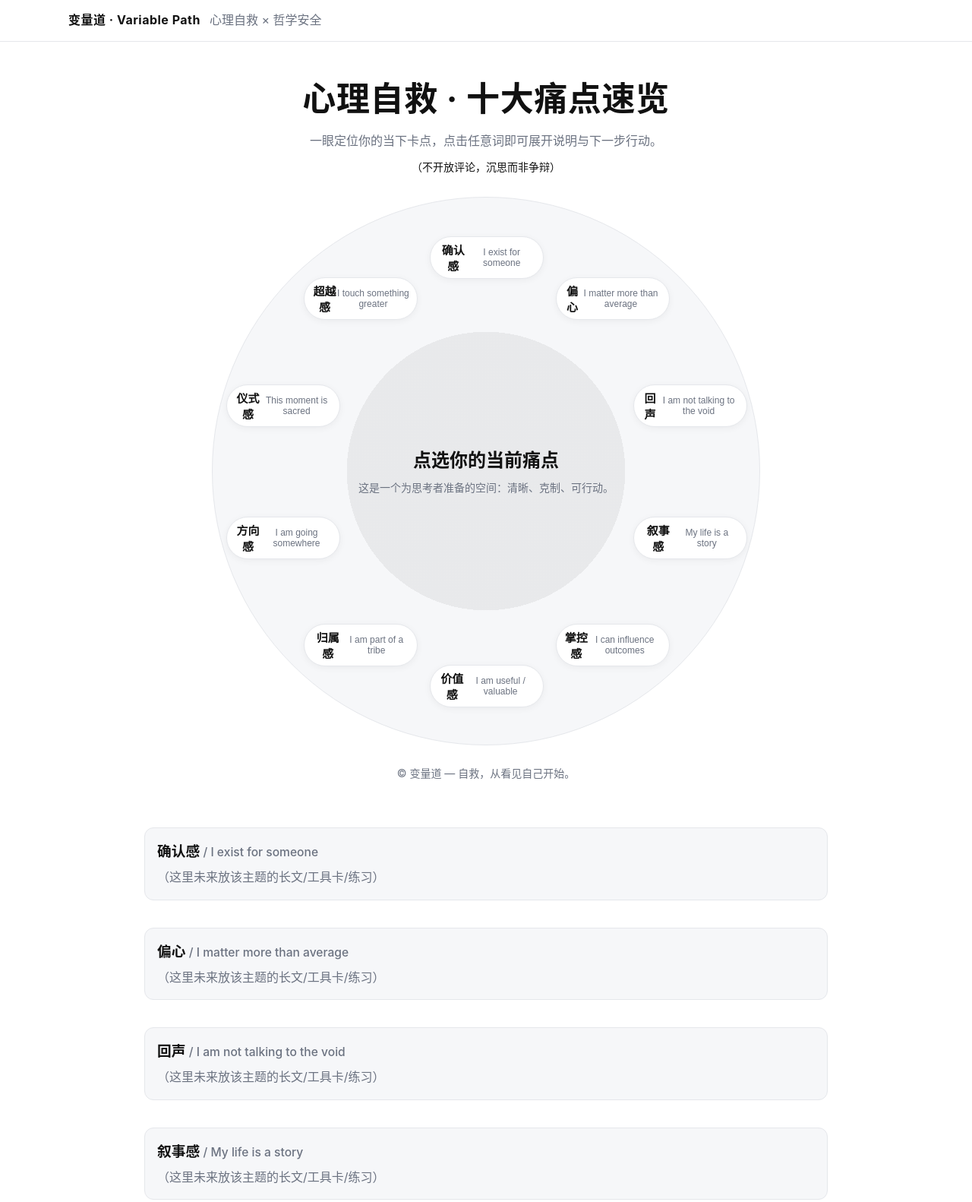
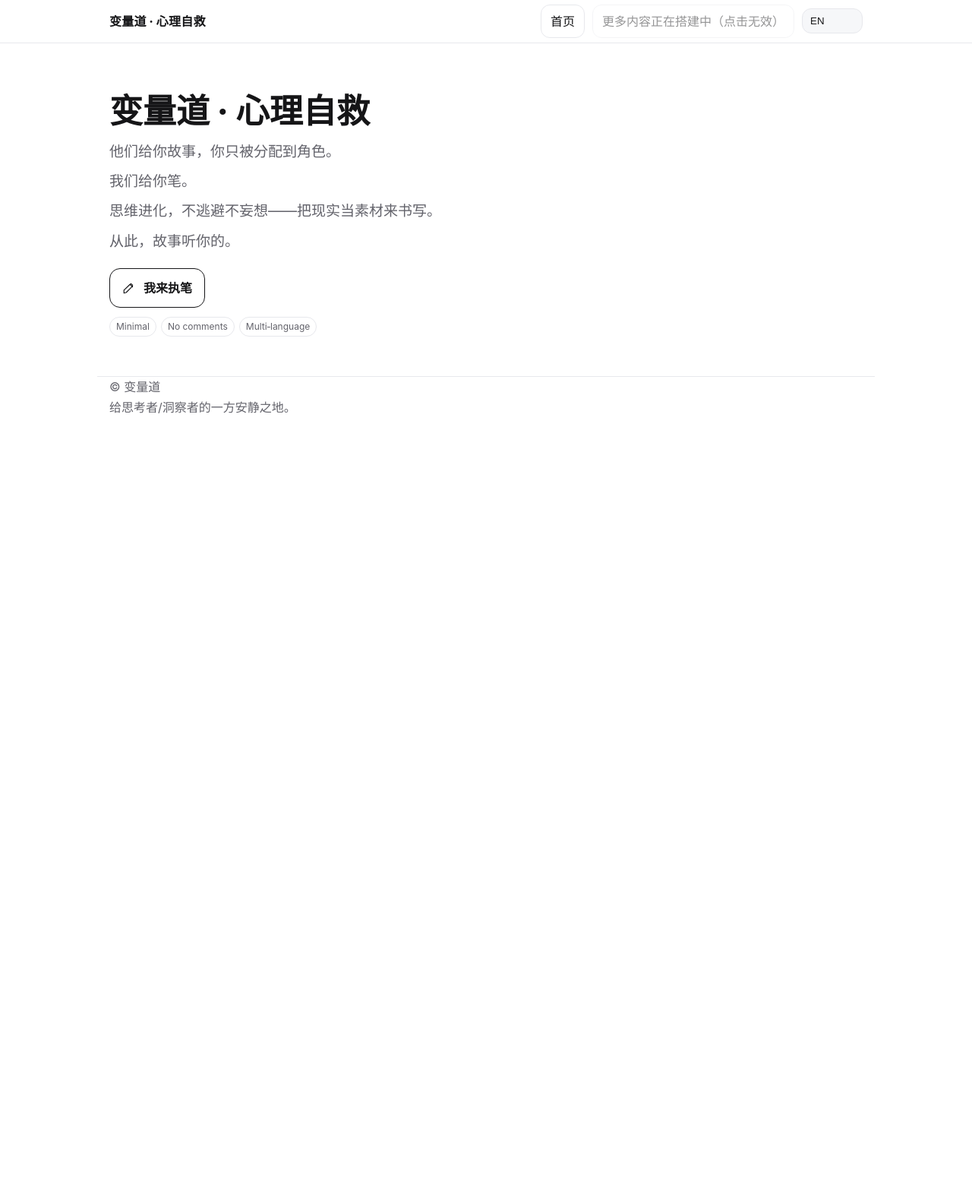
Before and after one commit to notpreset/notpreset.github.io, a plain HTML site: page index.html in a window 1280 px wide. Shown: the top 1582 px of the page at 76% size. After the commit the page ends 800 px from the top, so only its background shows below. Drawn offline with Linux system fonts and the light colour scheme.

Commit message:
Update index.html

```diff
--- a/index.html
+++ b/index.html
@@ -1,277 +1,195 @@
-<!DOCTYPE html>
-<html lang="zh-CN">
+<!doctype html>
+<html lang="en">
 <head>
 <meta charset="utf-8" />
-<meta name="viewport" content="width=device-width, initial-scale=1" />
-<title>变量道 · 心理自救 – 十大痛点速览</title>
-<meta name="description" content="一眼定位你的心理痛点：确认感、偏心、回声、叙事感、掌控感、价值感、归属感、方向感、仪式感、超越感。" />
-
+<meta name="viewport" content="width=device-width,initial-scale=1" />
+<title>变量道 · 心理自救 | Variable Dao</title>
+<meta name="color-scheme" content="light dark" />
 <style>
-  :root{
-    --bg:#ffffff; --fg:#111111; --muted:#6b7280; --card:#f6f7f9; --ring:#e5e7eb; --accent:#111111;
-  }
-  @media (prefers-color-scheme:dark){
-    :root{ --bg:#0d0e10; --fg:#eaeaea; --muted:#a0a3a8; --card:#15171a; --ring:#272a2f; --accent:#eaeaea; }
-  }
-  html,body{height:100%}
-  body{
-    margin:0; background:var(--bg); color:var(--fg);
-    font:16px/1.6 -apple-system,BlinkMacSystemFont,"Segoe UI",Roboto,Helvetica,Arial,"Noto Sans CJK SC","PingFang SC","Hiragino Sans GB","Microsoft YaHei",sans-serif;
-  }
-  /* 顶部条 */
-  header{
-    position:sticky; top:0; z-index:20; backdrop-filter:saturate(180%) blur(10px);
-    background:color-mix(in srgb, var(--bg) 85%, transparent);
-    border-bottom:1px solid var(--ring);
-  }
-  .wrap{max-width:1100px; margin:0 auto; padding:14px 18px; display:flex; align-items:center; gap:12px;}
-  .brand{font-weight:700; letter-spacing:.5px}
-  .muted{color:var(--muted)}
-
-  /* 英雄标题 */
-  .hero{max-width:1100px; margin:40px auto 10px; padding:0 18px; text-align:center}
-  .hero h1{margin:0 0 8px; font-size:clamp(28px,4.6vw,44px); letter-spacing:.6px}
-  .hero p{margin:6px auto 0; color:var(--muted)}
-  .hero .hint{margin-top:10px; font-size:14px}
-
-  /* 放射图容器 */
-  .radial{
-    --size:min(88vw, 720px);
-    width:var(--size); height:var(--size); margin:28px auto 14px;
-    position:relative; border-radius:50%;
-    background:
-      radial-gradient(circle at center, color-mix(in srgb, var(--accent) 6%, transparent) 0 36%,
-                                   transparent 36% 100%),
-      radial-gradient(circle at center, var(--card) 0 100%);
-    border:1px solid var(--ring);
-  }
-  .center{
-    position:absolute; inset:50% auto auto 50%; transform:translate(-50%,-50%);
-    text-align:center; width:min(72%, 460px); padding:10px 12px;
-  }
-  .center h2{margin:0 0 6px; font-size:clamp(18px,2.8vw,24px)}
-  .center p{margin:0; color:var(--muted); font-size:14px}
-
-  /* 环上按钮 */
-  .node{
-    position:absolute; transform:translate(-50%,-50%);
-    display:flex; align-items:center; justify-content:center;
-    width: clamp(108px, 16vw, 150px); height: clamp(44px, 6.4vw, 56px);
-    padding:0 10px; border:1px solid var(--ring); border-radius:999px;
-    background:var(--bg); color:var(--fg); text-align:center; cursor:pointer;
-    box-shadow:0 2px 10px rgba(0,0,0,.05);
-    transition:transform .15s ease, box-shadow .15s ease, background .15s ease;
-    font-weight:600; font-size:clamp(12px,1.9vw,15px);
-    user-select:none;
-  }
-  .node small{display:block; font-weight:500; color:var(--muted); font-size:.8em}
-  .node:hover{transform:translate(-50%,-50%) scale(1.04); box-shadow:0 4px 18px rgba(0,0,0,.10)}
-  .node:active{transform:translate(-50%,-50%) scale(.98)}
-
-  /* 模态弹窗 */
-  dialog{
-    width:min(92vw,680px); border:1px solid var(--ring); border-radius:14px;
-    background:var(--bg); color:var(--fg); padding:14px 16px 16px;
-    box-shadow:0 30px 80px rgba(0,0,0,.35);
-  }
-  dialog::backdrop{background:rgba(0,0,0,.45)}
-  .modal-title{margin:0 36px 6px 0; font-size:20px; font-weight:700}
-  .modal-sub{margin:0 0 10px; color:var(--muted)}
-  .modal-body{margin:10px 0 14px}
-  .modal-body p{margin:.4em 0}
-  .modal-actions{display:flex; gap:10px; justify-content:flex-end}
-  .btn{padding:8px 12px; border-radius:10px; border:1px solid var(--ring); background:var(--card); color:var(--fg); cursor:pointer}
-  .btn.primary{background:var(--fg); color:var(--bg); border-color:var(--fg)}
-  .x{position:absolute; top:10px; right:10px; border:none; background:transparent; color:var(--muted); font-size:22px; cursor:pointer}
-
-  /* 脚注 */
-  footer{max-width:1100px; margin:26px auto 60px; padding:0 18px; color:var(--muted); font-size:14px; text-align:center}
+:root{
+  --bg:#fff; --fg:#151517; --muted:#63636b; --card:#f6f7f9; --line:#e7e8ec; --accent:#111;
+}
+@media (prefers-color-scheme: dark){
+  :root{ --bg:#0c0d11; --fg:#eaeaf1; --muted:#a6a9b4; --card:#151720; --line:#222533; --accent:#eaeaf1; }
+}
+*{box-sizing:border-box}
+html,body{margin:0;padding:0;background:var(--bg);color:var(--fg);font:16px/1.65 -apple-system,BlinkMacSystemFont,"Segoe UI",Roboto,Helvetica,Arial,"Apple Color Emoji","Segoe UI Emoji","Segoe UI Symbol"}
+.wrap{max-width:1024px;margin:0 auto;padding:0 16px}
+a{color:inherit;text-decoration:none}
+header{position:sticky;top:0;border-bottom:1px solid var(--line);background:color-mix(in oklab, var(--bg) 85%, transparent);backdrop-filter:saturate(160%) blur(8px);z-index:20}
+.nav{height:56px;display:flex;align-items:center;justify-content:space-between}
+.brand{font-weight:800;letter-spacing:.2px}
+.nav-right{display:flex;gap:10px;align-items:center}
+.btn{border:1px solid var(--line);padding:8px 12px;border-radius:12px}
+.btn[aria-disabled="true"]{opacity:.45;cursor:not-allowed}
+select{appearance:none;border:1px solid var(--line);background:var(--card);color:var(--fg);border-radius:12px;padding:8px 28px 8px 10px}
+/* hero */
+.hero{padding:64px 0 36px}
+.h1{font-size:clamp(28px,6vw,44px);line-height:1.15;margin:0 0 12px;font-weight:800}
+.lead{margin:8px 0;color:var(--muted);font-size:clamp(15px,3.5vw,19px)}
+.cta{margin-top:20px;display:flex;gap:12px;align-items:center}
+.btn-primary{display:inline-flex;align-items:center;gap:10px;border:1px solid var(--fg);border-radius:14px;padding:12px 16px;font-weight:700}
+.pen{width:18px;height:18px}
+.note{margin-top:10px;color:var(--muted)}
+.pill{display:inline-block;border:1px solid var(--line);padding:2px 8px;border-radius:999px;margin-right:6px;font-size:12px;color:var(--muted)}
+/* cards */
+section[hidden]{display:none}
+.grid{display:grid;grid-template-columns:repeat(1,minmax(0,1fr));gap:12px;margin:16px 0 36px}
+@media (min-width:640px){.grid{grid-template-columns:repeat(2,1fr)}}
+@media (min-width:960px){.grid{grid-template-columns:repeat(3,1fr)}}
+.card{padding:16px;border:1px solid var(--line);border-radius:14px;background:var(--card);cursor:pointer;transition:transform .08s ease,border-color .15s ease}
+.card:hover{transform:translateY(-1px);border-color:var(--fg)}
+.card h3{margin:0 0 6px;font-size:18px}
+.card small{display:block;color:var(--muted)}
+/* modal */
+dialog{width:min(860px,94vw);border:1px solid var(--line);border-radius:16px;padding:0;background:var(--bg);color:var(--fg)}
+.dlg-head{display:flex;justify-content:space-between;align-items:center;padding:14px 18px;border-bottom:1px solid var(--line)}
+.dlg-body{padding:18px;max-height:min(72vh, calc(100dvh - 160px));overflow:auto}
+.x{border:1px solid var(--line);border-radius:10px;padding:6px 10px}
+.sep{border-top:1px dashed var(--line);margin:16px 0}
+h4{margin:18px 0 8px}
+blockquote{margin:12px 0;padding-left:12px;border-left:3px solid var(--line);color:var(--muted)}
+footer{border-top:1px solid var(--line);padding:28px 0 48px;color:var(--muted)}
+/* accessibility */
+.sr-only{position:absolute;width:1px;height:1px;padding:0;margin:-1px;overflow:hidden;clip:rect(0,0,0,0);white-space:nowrap;border:0}
 </style>
 </head>
 <body>
-
 <header>
-  <div class="wrap">
-    <div class="brand">变量道 · Variable Path</div>
-    <div class="muted">心理自救 × 哲学安全</div>
+  <div class="wrap nav">
+    <a class="brand" href="#/"><span data-i18n="brand">变量道 · 心理自救</span></a>
+    <div class="nav-right">
+      <a class="btn" href="#/" data-i18n="nav.home">首页</a>
+      <a class="btn" aria-disabled="true" role="link" tabindex="-1" data-i18n="nav.more">更多内容正在搭建中（点击无效）</a>
+      <label class="sr-only" for="langSel">Language</label>
+      <select id="langSel">
+        <option value="en">EN</option>
+        <option value="zh">中文</option>
+        <option value="ja">日本語</option>
+        <option value="ko">한국어</option>
+      </select>
+    </div>
   </div>
 </header>
 
-<section class="hero">
-  <h1>心理自救 · 十大痛点速览</h1>
-  <p>一眼定位你的当下卡点，点击任意词即可展开说明与下一步行动。</p>
-  <div class="hint">（不开放评论，沉思而非争辩）</div>
-</section>
+<main class="wrap">
+  <!-- 1: HERO -->
+  <section id="hero" class="hero">
+    <h1 class="h1" data-i18n="hero.title">变量道 · 心理自救</h1>
+    <p class="lead" data-i18n="hero.l1">他们给你故事，你只被分配到角色。</p>
+    <p class="lead" data-i18n="hero.l2">我们给你笔。</p>
+    <p class="lead" data-i18n="hero.l3">思维进化，不逃避不妄想——把现实当素材来书写。</p>
+    <p class="lead" data-i18n="hero.l4">从此，故事听你的。</p>
+    <div class="cta">
+      <a class="btn-primary" id="goCards">
+        <svg class="pen" viewBox="0 0 24 24" fill="none" aria-hidden="true">
+          <path d="M3 21l3.8-1 10.6-10.6a2.2 2.2 0 0 0 0-3.2l-.6-.6a2.2 2.2 0 0 0-3.2 0L3 15.8 3 21zM14 6l4 4" stroke="currentColor" stroke-width="1.6" stroke-linecap="round" stroke-linejoin="round"/>
+        </svg>
+        <span data-i18n="hero.cta">我来执笔</span>
+      </a>
+    </div>
+    <p class="note"><span class="pill">Minimal</span><span class="pill">No comments</span><span class="pill">Multi‑language</span></p>
+  </section>
 
-<!-- 放射式十环图 -->
-<div class="radial" id="radial">
-  <div class="center">
-    <h2>点选你的当前痛点</h2>
-    <p>这是一个为思考者准备的空间：清晰、克制、可行动。</p>
+  <!-- 2: CARDS (must come from 1) -->
+  <section id="cards" hidden>
+    <p class="lead" data-i18n="cards.note">“看到哪条让你想爆粗口，就点它。”</p>
+    <div id="cardsGrid" class="grid"></div>
+  </section>
+</main>
+
+<footer class="wrap">
+  <div data-i18n="footer.copy">© 变量道</div>
+  <div data-i18n="footer.tag">给思考者/洞察者的一方安静之地。</div>
+</footer>
+
+<!-- Modal -->
+<dialog id="dlg">
+  <div class="dlg-head">
+    <strong id="dlgTitle">…</strong>
+    <button class="x" id="dlgClose" aria-label="Close">✕</button>
   </div>
-  <!-- 10 个节点由 JS 自动定位 -->
-</div>
-
-<dialog id="modal">
-  <button class="x" aria-label="关闭">×</button>
-  <h3 class="modal-title" id="mt"></h3>
-  <p class="modal-sub" id="ms"></p>
-  <div class="modal-body" id="mb"></div>
-  <div class="modal-actions">
-    <button class="btn" id="closeBtn">关闭</button>
-    <a class="btn primary" id="goBtn" href="#more">了解更多</a>
-  </div>
+  <div class="dlg-body" id="dlgBody"></div>
 </dialog>
 
-<footer>
-  © 变量道 — 自救，从看见自己开始。
-</footer>
+<script>
+// ---------- i18n core ----------
+const I18N = {
+  en:{
+    brand:"Variable Dao · Psychological Self‑Rescue",
+    nav:{home:"Home",more:"More coming (disabled)"},
+    hero:{
+      title:"Variable Dao · Psychological Self‑Rescue",
+      l1:"They hand you a story and assign you a role.",
+      l2:"We hand you the pen.",
+      l3:"Evolving the mind—neither escapism nor delusion. Use reality as material.",
+      l4:"From now on, the story listens to you.",
+      cta:"I'll take the pen"
+    },
+    cardsNote:"Tap the one that makes you want to swear.",
+    footer:{copy:"© Variable Dao",tag:"A quiet place for thinkers and observers."},
+  },
+  zh:{
+    brand:"变量道 · 心理自救",
+    nav:{home:"首页",more:"更多内容正在搭建中（点击无效）"},
+    hero:{
+      title:"变量道 · 心理自救",
+      l1:"他们给你故事，你只被分配到角色。",
+      l2:"我们给你笔。",
+      l3:"思维进化，不逃避不妄想——把现实当素材来书写。",
+      l4:"从此，故事听你的。",
+      cta:"我来执笔"
+    },
+    cardsNote:"“看到哪条让你想爆粗口，就点它。”",
+    footer:{copy:"© 变量道",tag:"给思考者/洞察者的一方安静之地。"},
+  },
+  ja:{
+    brand:"変数道・心の自救",
+    nav:{home:"ホーム",more:"準備中（無効）"},
+    hero:{
+      title:"変数道・心の自救",
+      l1:"彼らは物語を与え、あなたに役だけを割り当てる。",
+      l2:"私たちは筆を渡す。",
+      l3:"逃避でも妄想でもない。現実を素材に書く。",
+      l4:"物語は、あなたの声を聞く。",
+      cta:"筆を取る"
+    },
+    cardsNote:"怒鳴りたくなる項目を押せ。",
+    footer:{copy:"© 変数道",tag:"思考者と観察者のための静かな場所。"},
+  },
+  ko:{
+    brand:"변수도 · 심리 자구",
+    nav:{home:"홈",more:"준비 중(비활성)"},
+    hero:{
+      title:"변수도 · 심리 자구",
+      l1:"그들은 이야기를 주고, 너에게 배역만 준다.",
+      l2:"우리는 펜을 건넨다.",
+      l3:"도피도 망상도 아니다. 현실을 재료로 써라.",
+      l4:"이제부터 이야기는 너를 따른다.",
+      cta:"내가 붓을 든다"
+    },
+    cardsNote:"욕이 튀어나오는 카드를 눌러라.",
+    footer:{copy:"© 변수도",tag:"사유와 통찰을 위한 조용한 공간."},
+  }
+};
 
-<script>
-/* ========= 数据：10 个痛点 ========= */
-const ITEMS = [
-  {
-    key:'exist', title:'确认感', en:'I exist for someone',
-    bullets:[
-      '不仅“我存在”，而是“我的存在被看见”。',
-      '长期被忽视会把人推向无力与冷漠。',
-      '做法：建立稳定的「被看见渠道」（日记/定期复盘/一对一链接）。'
-    ]
-  },
-  {
-    key:'special', title:'偏心', en:'I matter more than average',
-    bullets:[
-      '人在关键关系里需要“唯一性”。',
-      '无差别的平等会被体验为“可替代”。',
-      '做法：圈定你的“少数关键关系”，投入可感知的独特性。'
-    ]
-  },
-  {
-    key:'echo', title:'回声', en:'I am not talking to the void',
-    bullets:[
-      '说出的话/做过的事，要有回应与反馈。',
-      '没回声的人会逐渐失语，甚至自我怀疑。',
-      '做法：用「小闭环」训练回应周期（24h 内给到回执/总结）。'
-    ]
-  },
-  {
-    key:'story', title:'叙事感', en:'My life is a story',
-    bullets:[
-      '把痛苦写进故事，意义感会让人能承受。',
-      '无叙事 = 虚无；混乱 = 叙事崩塌。',
-      '做法：每周一段 150 字「本周一幕」。'
-    ]
-  },
-  {
-    key:'control', title:'掌控感', en:'I can influence outcomes',
-    bullets:[
-      '不必全能，但要确信行动能改变些东西。',
-      '完全失控 = 抑郁的温床。',
-      '做法：定义「可控半径」，列 3 件 48 小时可完成的小事。'
-    ]
-  },
-  {
-    key:'value', title:'价值感', en:'I am useful / valuable',
-    bullets:[
-      '对社会、对个人、对具体体系有用。',
-      '没有价值感的人会觉得自己是“多余的”。',
-      '做法：建立可见的价值输出清单（周更）。'
-    ]
-  },
-  {
-    key:'belong', title:'归属感', en:'I am part of a tribe',
-    bullets:[
-      '人类天生是群居动物，长期孤立会疯。',
-      '归属不必宏大，哪怕是 5 人小组。',
-      '做法：设立「低门槛固定连接」的节律（每周一次固定语音/散步）。'
-    ]
-  },
-  {
-    key:'direction', title:'方向感', en:'I am going somewhere',
-    bullets:[
-      '人要相信自己在前进（修炼/财富/情感）。',
-      '停滞 = 焦虑；方向 = 安心。',
-      '做法：定义 90 天主题，只做“指向主题”的事。'
-    ]
-  },
-  {
-    key:'ritual', title:'仪式感', en:'This moment is sacred',
-    bullets:[
-      '仪式把普通时刻变成“有意义的时刻”。',
-      '没有仪式，时间只会流走。',
-      '做法：为关键行动配一个固定开场/收尾动作。'
-    ]
-  },
-  {
-    key:'transcend', title:'超越感', en:'I touch something greater',
-    bullets:[
-      '宗教/修炼/哲学/科学/艺术都能提供连接更大的东西。',
-      '让人相信自己不是孤立的沙子，而是大海的一滴。',
-      '做法：建立每周一次「与大于自我的连接」时段（阅读/参观/自然）。'
-    ]
-  }
-];
-
-/* ========= 生成节点并放射定位 ========= */
-const radial = document.getElementById('radial');
-const RATIO = 0.78;            // 节点环的半径（相对容器半径）
-const center = {x:0, y:0};
-
-function placeNodes(){
-  // 清理旧节点
-  radial.querySelectorAll('.node').forEach(n=>n.remove());
-
-  const size = radial.getBoundingClientRect().width;
-  const r = size/2 * RATIO;
-  center.x = size/2; center.y = size/2;
-
-  ITEMS.forEach((it, i)=>{
-    const angle = (i/ITEMS.length) * Math.PI*2 - Math.PI/2; // 从顶部开始均分
-    const x = center.x + r * Math.cos(angle);
-    const y = center.y + r * Math.sin(angle);
-    const el = document.createElement('button');
-    el.className = 'node';
-    el.style.left = x + 'px';
-    el.style.top  = y + 'px';
-    el.innerHTML = `${it.title}<small>${it.en}</small>`;
-    el.setAttribute('data-key', it.key);
-    el.addEventListener('click', ()=> openModal(it));
-    radial.appendChild(el);
+// ---------- language detect ----------
+function getLang(){
+  const url = new URL(location.href);
+  const q = url.searchParams.get('lang');
+  if(q){ localStorage.setItem('lang', q); return q; }
+  const ls = localStorage.getItem('lang'); if(ls) return ls;
+  const nav = (navigator.language||'en').slice(0,2);
+  return ['en','zh','ja','ko'].includes(nav)? nav:'en';
+}
+function applyI18N(lang){
+  const dict = I18N[lang] || I18N.en;
+  document.documentElement.lang = lang;
+  // text nodes
+  document.querySelectorAll("[data-i18n]").forEach(el=>{
+    const path = el.getAttribute("data-i18n").split(".");
+    let cur = dict;
+    for(const k of path){ if(cur && k in cur){ cur = cur[k]; } }
+    if(typeof cur === "string"){ el.textContent = cur; }
   });
-}
-window.addEventListener('resize', placeNodes);
-placeNodes();
-
-/* ========= 模态弹窗 ========= */
-const modal = document.getElementById('modal');
-const mt = document.getElementById('mt');
-const ms = document.getElementById('ms');
-const mb = document.getElementById('mb');
-const goBtn = document.getElementById('goBtn');
-
-function openModal(it){
-  mt.textContent = `${it.title}`;
-  ms.textContent = it.en;
-  mb.innerHTML = it.bullets.map(b=>`<p>· ${b}</p>`).join('');
-  goBtn.href = `#${it.key}`;
-  modal.showModal();
-}
-document.querySelector('.x').onclick = ()=>modal.close();
-document.getElementById('closeBtn').onclick = ()=>modal.close();
-
-/* ========= 占位：详细段落锚点（可后续替换为独立页面） ========= */
-const more = document.createElement('section');
-more.id='more';
-more.style.maxWidth='900px';
-more.style.margin='40px auto 80px';
-more.style.padding='0 18px';
-more.innerHTML = ITEMS.map(it=>`
-  <article id="${it.key}" style="margin:36px 0; padding:16px; border:1px solid var(--ring); border-radius:12px; background:var(--card)">
-    <h3 style="margin:0 0 6px">${it.title} <small style="color:var(--muted); font-weight:500">/ ${it.en}</small></h3>
-    <p style="margin:6px 0 0; color:var(--muted)">（这里未来放该主题的长文/工具卡/练习）</p>
-  </article>
-`).join('');
-document.body.appendChild(more);
-</script>
-</body>
-</html>
+  document.querySelector(".brand span").textContent = dict.brand;
```
